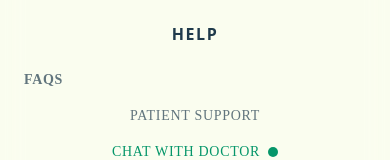
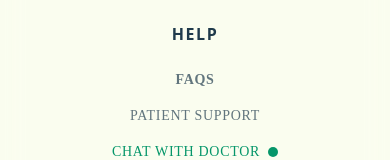
Before and after one commit to hacketthadwin/HealtHub, a React (Create React App) app in the folder frontend/: page / in a window 390 px wide. Shown: the part 5506-5666 px from the top of the page. Built offline with nearby package versions, Linux system fonts and the light colour scheme; no server answers; a web font is replaced by a local one.

Commit message:
correcting position of faqs

```diff
--- a/frontend/src/components/mvpblocks/footer-4col.jsx
+++ b/frontend/src/components/mvpblocks/footer-4col.jsx
@@ -165,7 +165,7 @@ export default function Footer4Col() {
                       <button
                         type="button"
                         onClick={handleFaqClick}
-                        className={cn("transition-colors flex justify-center sm:justify-start items-center gap-2 underline decoration-transparent hover:decoration-current decoration-2 underline-offset-4 text-[#1F3A4B]/70 dark:text-[#FAFDEE]/60 hover:text-emerald-600 dark:hover:text-[#C2F84F]")}
+                        className={cn("block w-full text-center sm:text-left transition-colors underline decoration-transparent hover:decoration-current decoration-2 underline-offset-4 text-[#1F3A4B]/70 dark:text-[#FAFDEE]/60 hover:text-emerald-600 dark:hover:text-[#C2F84F]", hasIndicator ? "flex justify-center sm:justify-start items-center gap-2" : "")}
                       >
                         <span>{text}</span>
                         {hasIndicator && (
```
